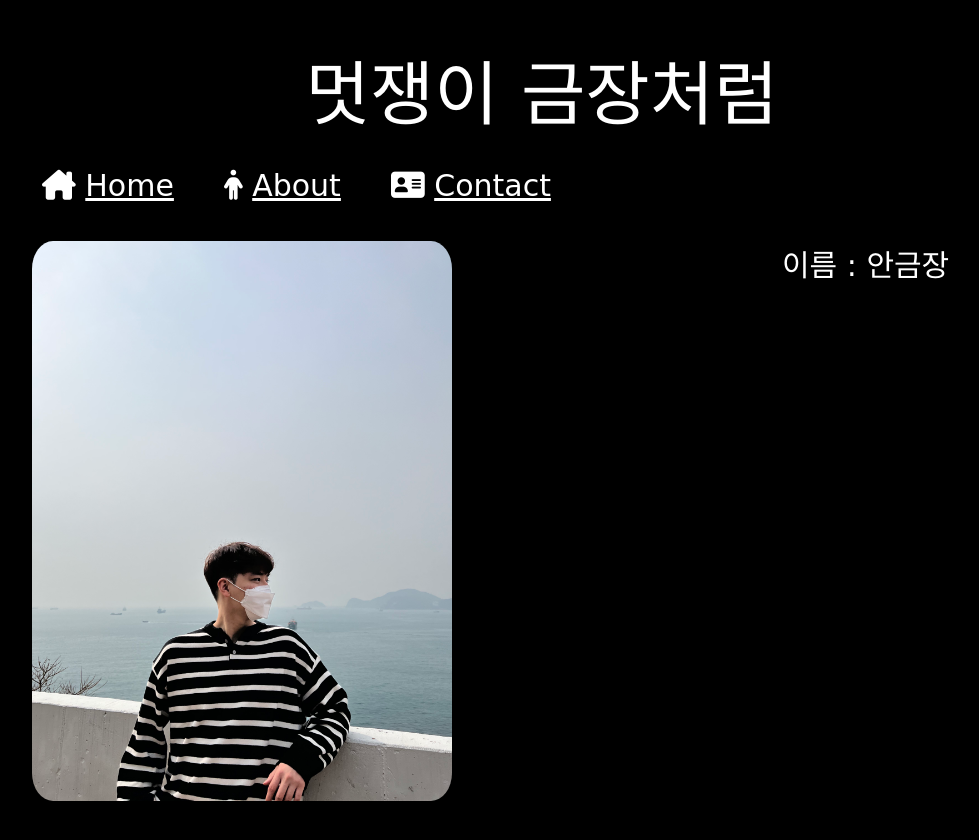
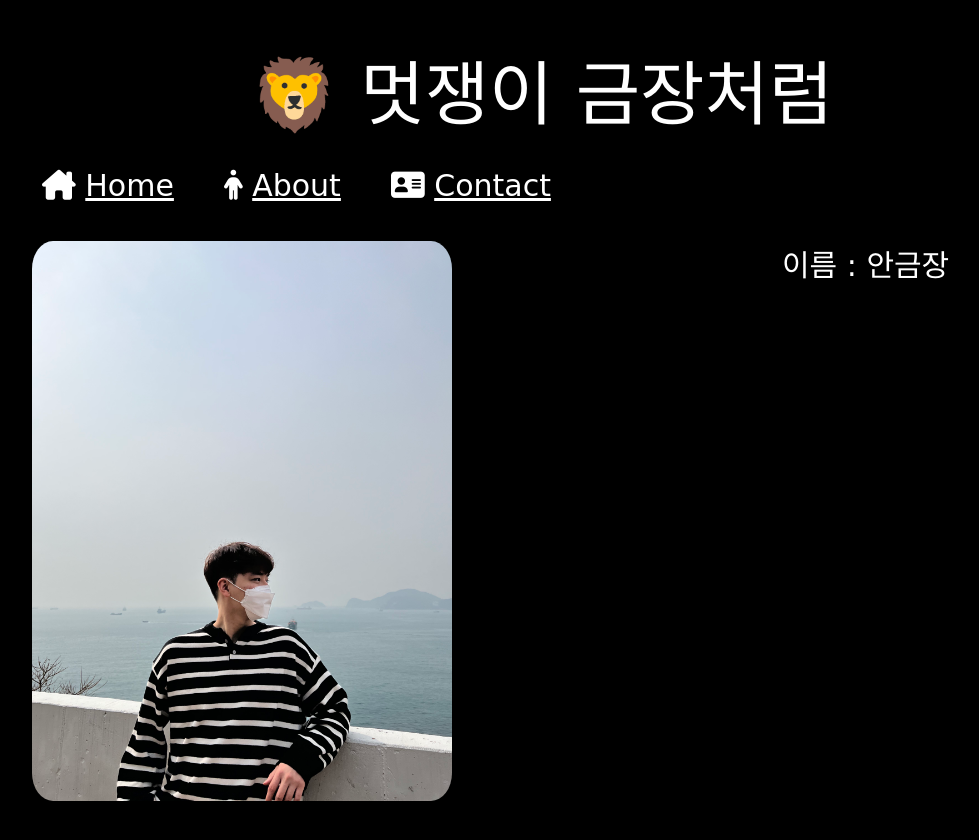
Before and after one commit to koomchang/koomchang.github.io, a plain HTML site: page about.html in a window 1280 px wide. Shown: the whole page, without its empty margins (98-1077 px from the left). Drawn offline with Linux system fonts and the light colour scheme; a web font is replaced by a local one.

Commit message:
fix : change h1 in all html files

```diff
--- a/about.html
+++ b/about.html
@@ -15,7 +15,7 @@
 
 <body>
     <header>
-        <h1>멋쟁이 금장처럼</h1>
+        <h1>&#129409 멋쟁이 금장처럼</h1>
     </header>
     <nav class="container">
         <div class="nav-box">
```
Also changed, not shown: contact.html (+1 -1 lines).
